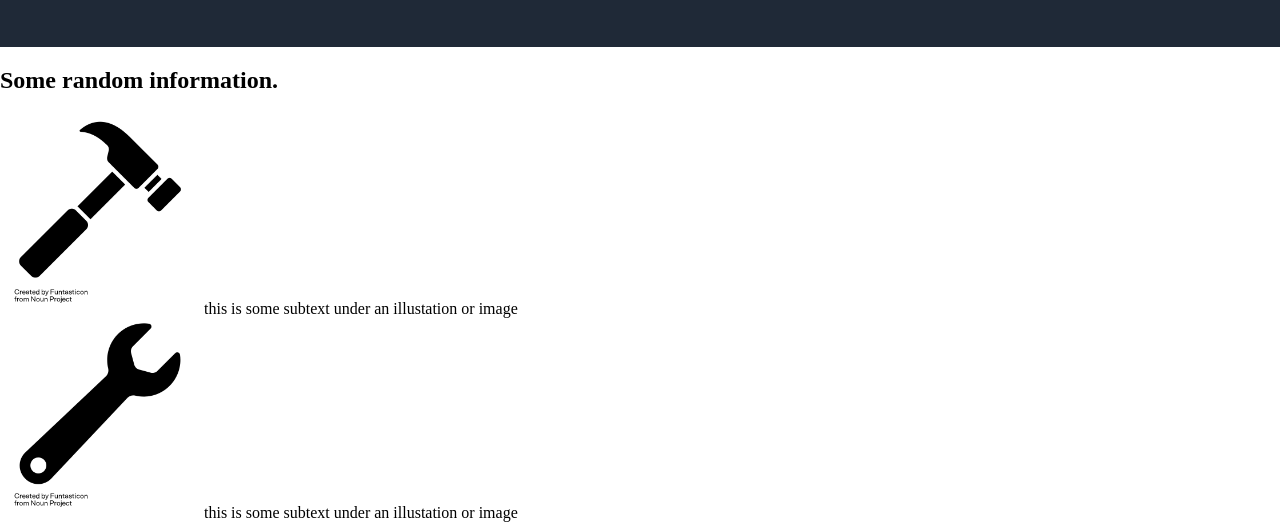
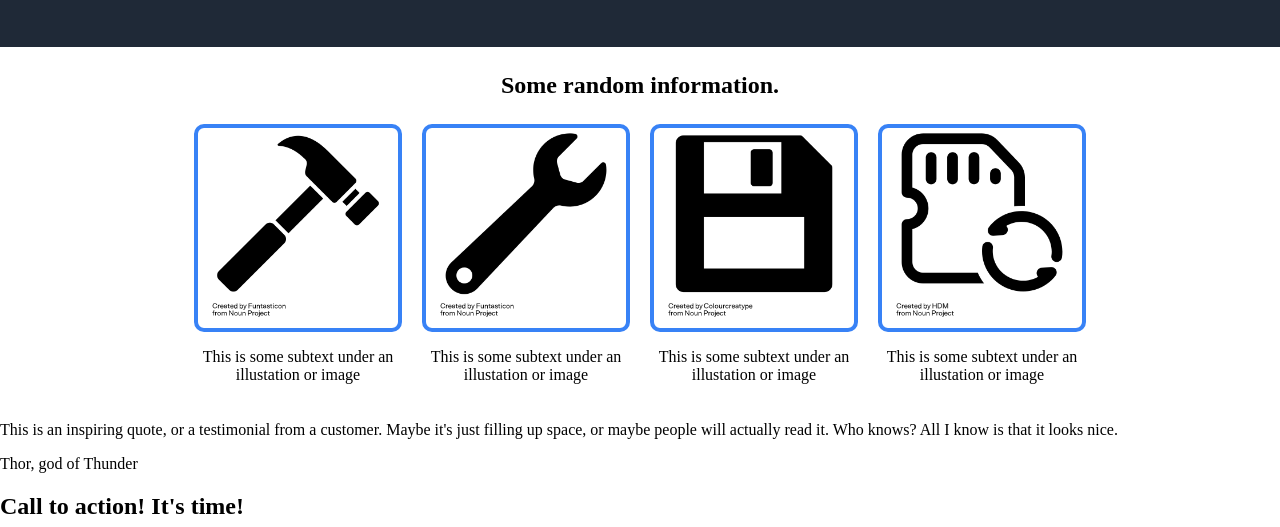
Before and after one commit to KarlGella/odin-css-practice, a plain HTML site: page index.html in a window 1280 px wide. Shown: the part 416-943 px from the top of the page. Drawn offline with Linux system fonts and the light colour scheme.

Commit message:
feat: Add styling to info

```diff
--- a/index.html
+++ b/index.html
@@ -40,21 +40,23 @@
     </div>
     <div class="info">
       <h2>Some random information.</h2>
+      <div class="card-container">
         <div class="card">
           <img src="./images/noun-hammer-6784762.png" alt="Hammer" />
-        this is some subtext under an illustation or image
+          <p>This is some subtext under an illustation or image</p>
         </div>
         <div class="card">
           <img src="./images/noun-wrench-6784765.png" alt="Wrench" />
-        this is some subtext under an illustation or image
+          <p>This is some subtext under an illustation or image</p>
         </div>
         <div class="card">
           <img src="./images/noun-save-6789009.png" alt="Save" />
-        this is some subtext under an illustation or image
+          <p>This is some subtext under an illustation or image</p>
         </div>
         <div class="card">
           <img src="./images/noun-load-6756895.png" alt="Load" />
-        this is some subtext under an illustation or image
+          <p>This is some subtext under an illustation or image</p>
+        </div>
       </div>
     </div>
     <div class="quote">
--- a/styles.css
+++ b/styles.css
@@ -74,7 +74,7 @@ h1 {
   font-weight: 800;
 }
 
-p {
+.intro-text p {
   font-size: 18px;
   color: #e5e7eb;
 }
@@ -86,3 +86,37 @@ button {
   border-radius: 15px;
   color: #e5e7eb;
 }
+
+.info {
+  display: flex;
+  flex-direction: column;
+  justify-content: center;
+  align-items: center;
+  padding: 5px;
+  gap: 5px;
+}
+
+.card-container {
+  display: flex;
+  justify-content: space-between;
+  align-items: center;
+  gap: 20px;
+}
+
+.card {
+  display: flex;
+  flex-direction: column;
+  justify-content: center;
+  align-items: center;
+}
+
+.card img {
+  border: 4px solid #3882f6;
+  border-radius: 10px;
+  flex: 1;
+}
+
+.card p {
+  text-align: center;
+  width: 208px;
+}
```
Lines whose indentation alone changed are shown as unchanged.
